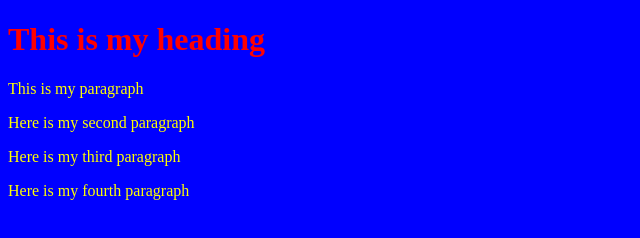
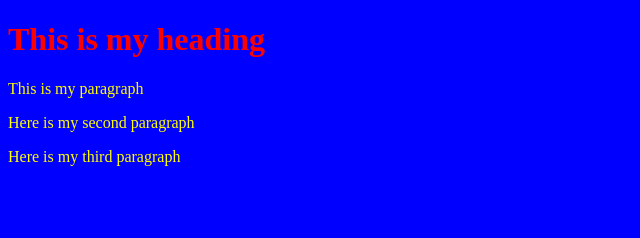
Before and after one commit to tshela/classWeb, a plain HTML site: page index.html in a window 1280 px wide. Shown: the whole page, without its empty margins (0-640 px from the left). Drawn offline with Linux system fonts and the light colour scheme.

Commit message:
another update 2

```diff
--- a/index.html
+++ b/index.html
@@ -50,6 +50,6 @@ p{
   <p>This is my paragraph</p>
   <p>Here is my second paragraph</p>
   <p>Here is my third paragraph</p>
-   <p>Here is my fourth paragraph</p>
+
 </body>
 </html>
```
